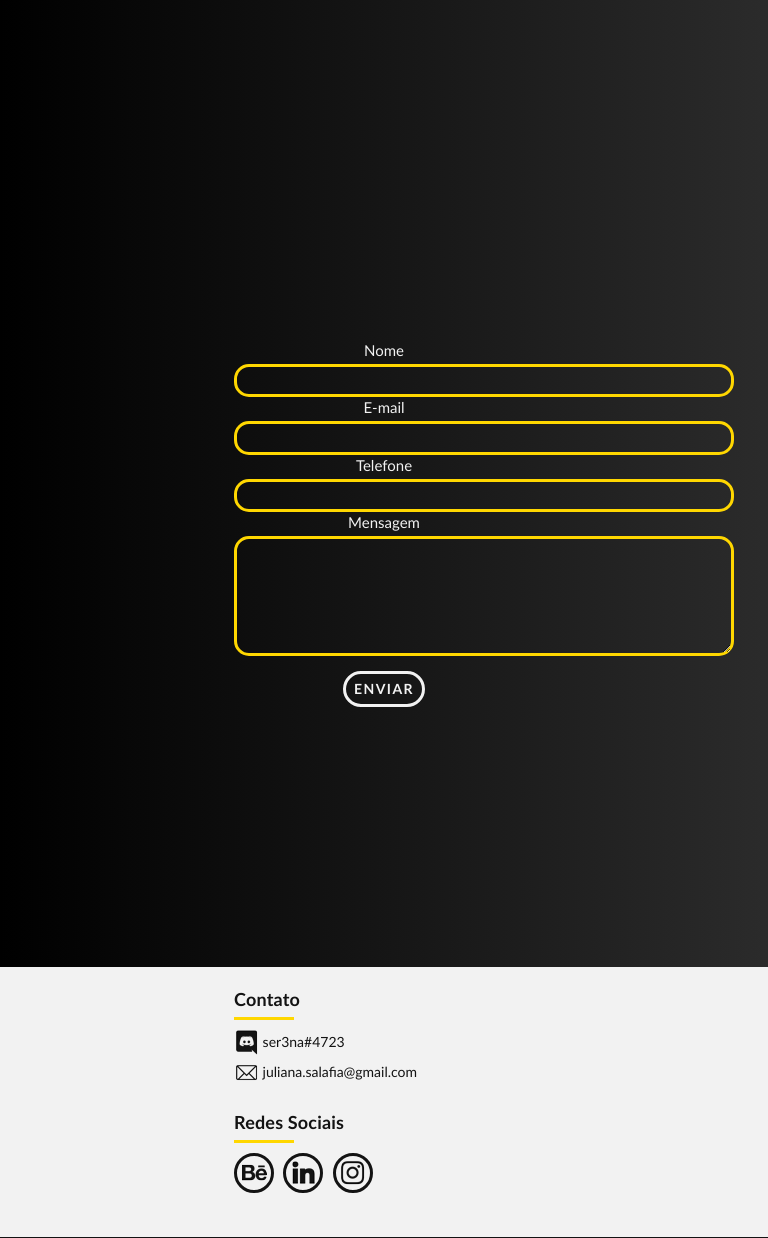
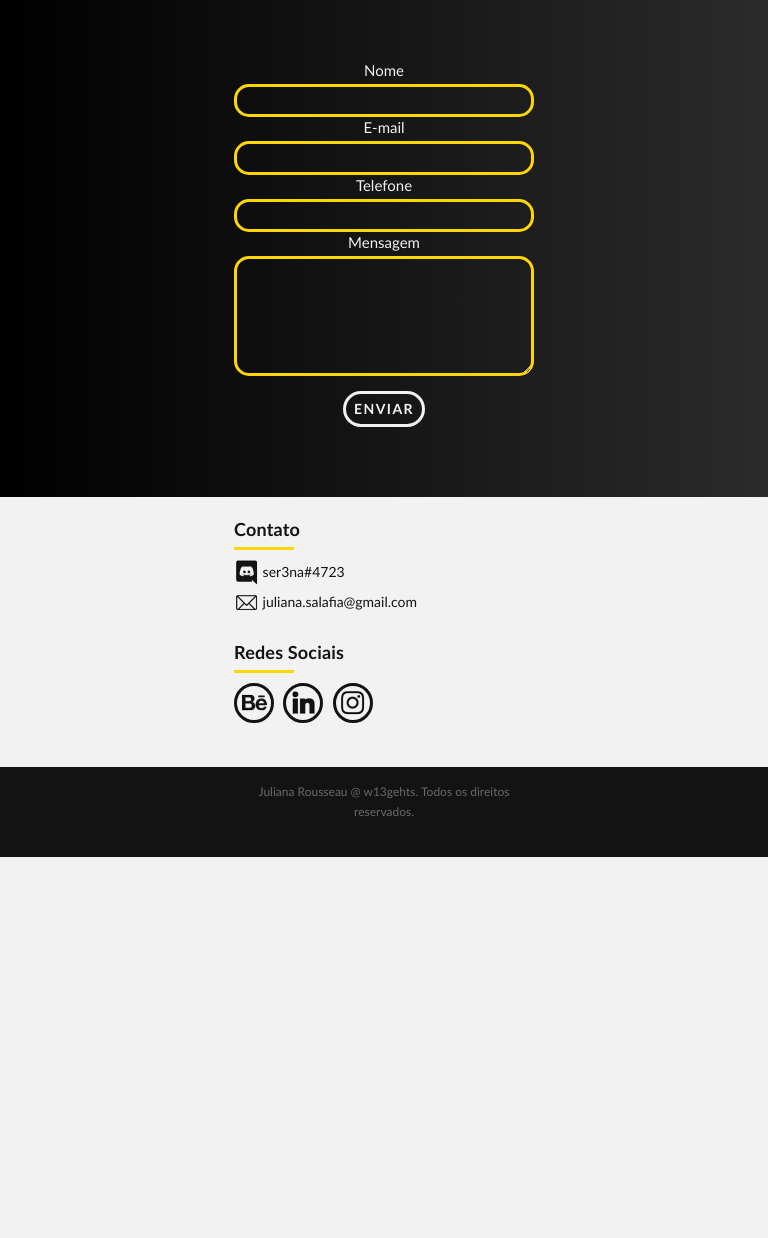
Before and after one commit to w13gehts/w13gehts.github.io, a PHP site: page /contato.html in a window 768 px wide. Shown: the part 211-1449 px from the top of the page. After the commit the page ends 1068 px from the top, so only its background shows below. Run offline with PHP 8.4, Linux system fonts and the light colour scheme.

Commit message:
algumas correçoes no responsivo das paginas de contato e portfolio.

```diff
--- a/web/css/contato.css
+++ b/web/css/contato.css
@@ -9,8 +9,8 @@
 }
 
 .contato {
-  padding: 300px 0;
-  margin-bottom: -80px;
+  padding: 230px 0;
+  margin-bottom: -90px;
 }
 
 .contato_form label {
--- a/web/css/portfolio.css
+++ b/web/css/portfolio.css
@@ -33,9 +33,8 @@
   text-align: justify;
 }
 
-.logotipos_websites {
-  margin: 0 auto;
-  /* text-align: center; */
+.logotipos_websites li {
+  padding-left: 100px;
 }
 
 .logotipos_websites li a {
--- a/web/css/responsivo.css
+++ b/web/css/responsivo.css
@@ -7,6 +7,10 @@
 
   .portfolio_lista_mobile {
     display: none;
+  }
+
+  .contato {
+    margin-bottom: -120px;
   }
 }
 
@@ -64,6 +68,7 @@
 
   .portfolio_lista_mobile {
     display: block;
+    padding-left: 10px;
   }
 
   .portfolio_seo p {
@@ -75,4 +80,22 @@
     font-size: 15px;
     text-align: justify;
   }
+
+  .logotipos_websites li {
+    padding: 15px 0 10px 50px;
+    width: 85%;
+  }
+
+  .contato {
+    padding-top: 20px;
+    margin-bottom: -200px;
+  }
+
+  .contato_form input {
+    width: 300px;
+  }
+
+  .contato_form textarea {
+    width: 300px;
+  }
 }
--- a/web/portfolio.html
+++ b/web/portfolio.html
@@ -57,7 +57,7 @@
   </section>
 
   <div class="background_escuro">
-    <section class="container">
+    <section class="container portfolio_websites">
       <ul class="logotipos_websites">
         <h2 class="subtitulo">Websites</h2>
         <li class="grid-8">
@@ -128,7 +128,7 @@
     <section class="container portfolio_aps">
       <h2 class="subtitulo">Apresentações</h2>
       <p>
-        Por fim, também faço edição de imagens para mídias sociais e apresentações profissionais e animadas no PowerPoint.
+        Também realizo edição de imagens para mídias sociais e crio apresentações profissionais e animadas no PowerPoint.
       </p>
       <a href="contato.html" class="btn">Orçamento</a>
     </section>
```
